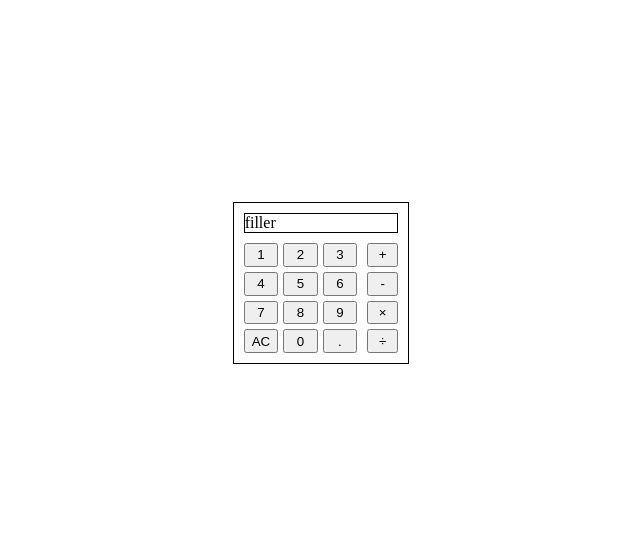
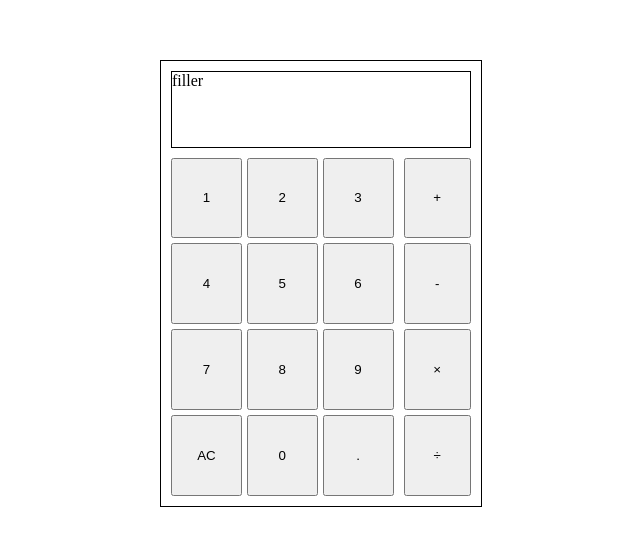
Before and after one commit to daniellmk/calculator, a plain HTML site: page index.html in a window 1280 px wide. Shown: the part 117-652 px from the top of the page, without its empty margins (319-959 px from the left). Drawn offline with Linux system fonts and the light colour scheme.

Commit message:
tweak calc dimensions

```diff
--- a/style.css
+++ b/style.css
@@ -9,6 +9,8 @@ body {
     align-items: center;
 }
 #calcCont {
+    width: 300px;
+    height: 425px;
     grid-gap: 10px;
     border: 1px solid black;
     padding: 10px;
```
